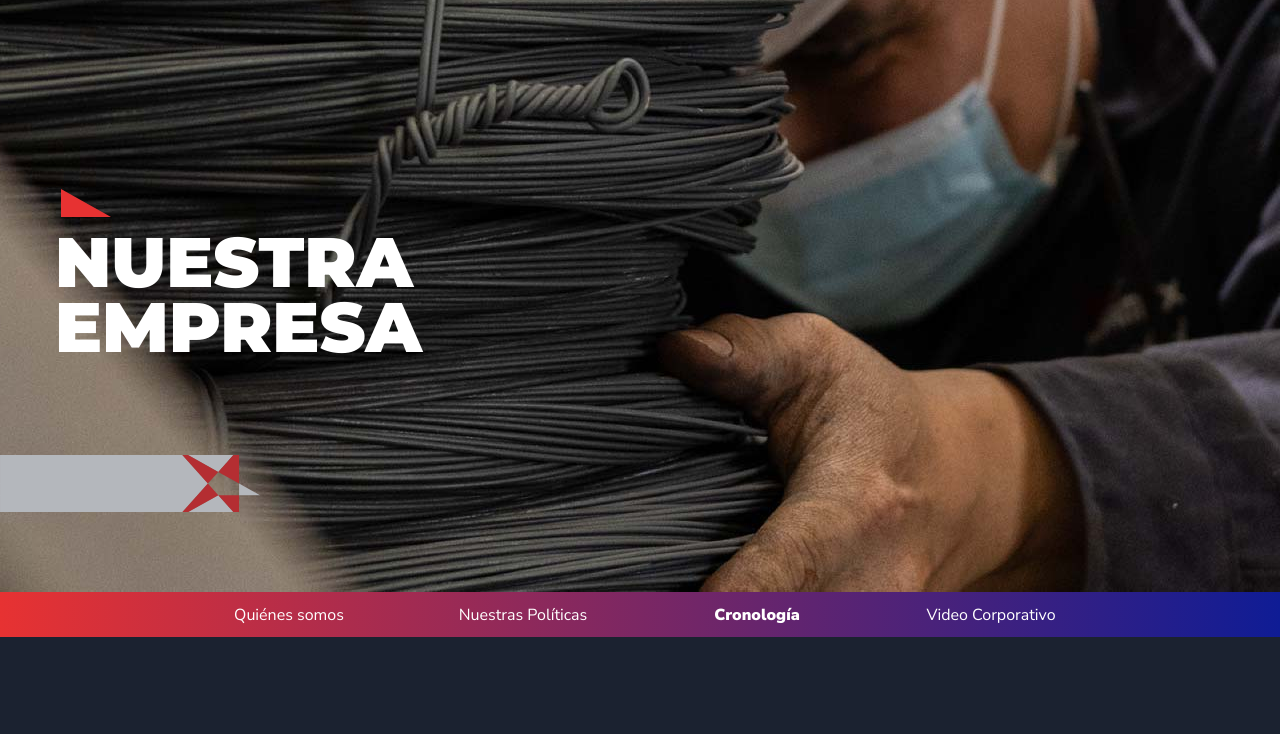
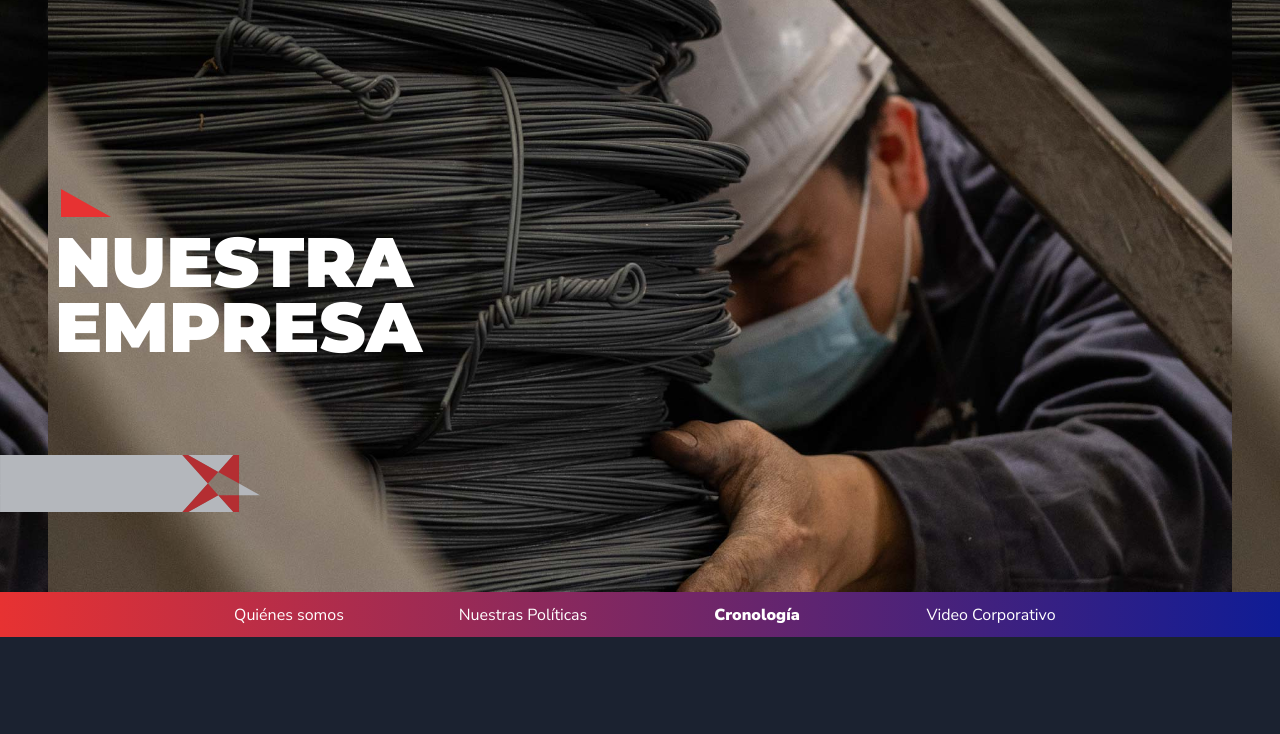
Before and after one commit to zmartinez236/cecsamex, a plain HTML site: page nuestra.html in a window 1280 px wide. Shown: the part 48-782 px from the top of the page. Drawn offline with nearby package versions, Linux system fonts and the light colour scheme; files whose address does not match are found by name.

Commit message:
actualizando vistas

```diff
--- a/scss/cecsamex/_general.scss
+++ b/scss/cecsamex/_general.scss
@@ -783,7 +783,8 @@ form {
     height: calc(80vh - 4.5rem);
     display: flex;
     align-items: center;
-    background-position: bottom;
+    background-position: center;
+    background-size: contain;
     position: relative;
 
     &>.container {
```
Also changed, not shown: css/cecsamex.min.css, 1 other file.
